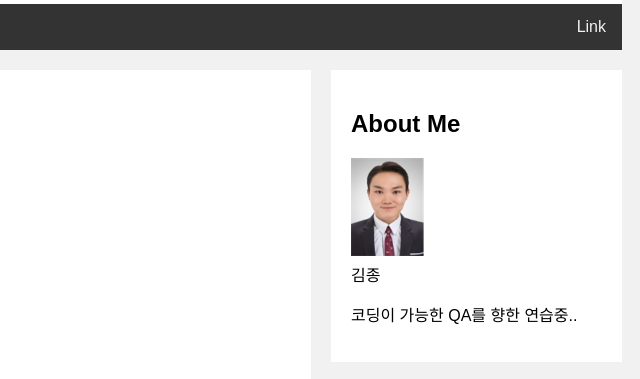
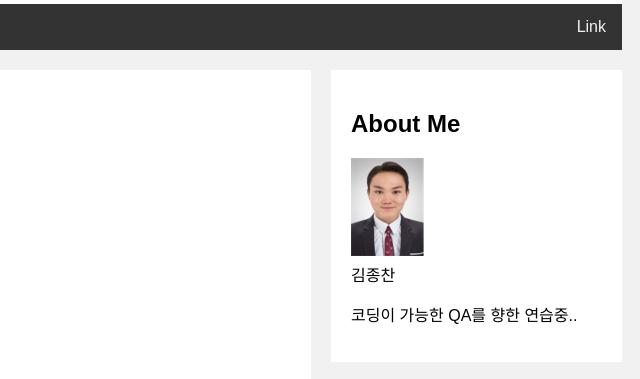
Before and after one commit to jongchan-kim524/web1, a plain HTML site: page exam.html in a window 1280 px wide. Shown: the part 233-612 px from the top of the page, 640-1280 px from the left. Drawn offline with Linux system fonts and the light colour scheme; a script that the page names is missing.

Commit message:
Update exam.html

```diff
--- a/exam.html
+++ b/exam.html
@@ -160,7 +160,7 @@ body {
     <div class="card">
       <h2>About Me</h2>
       <img src="coding.bmp" style="height:100px;"><br>
-김종
+김종찬
  <p> 코딩이 가능한 QA를 향한 연습중.. </p>
     </div>
     <div class="card">
```
